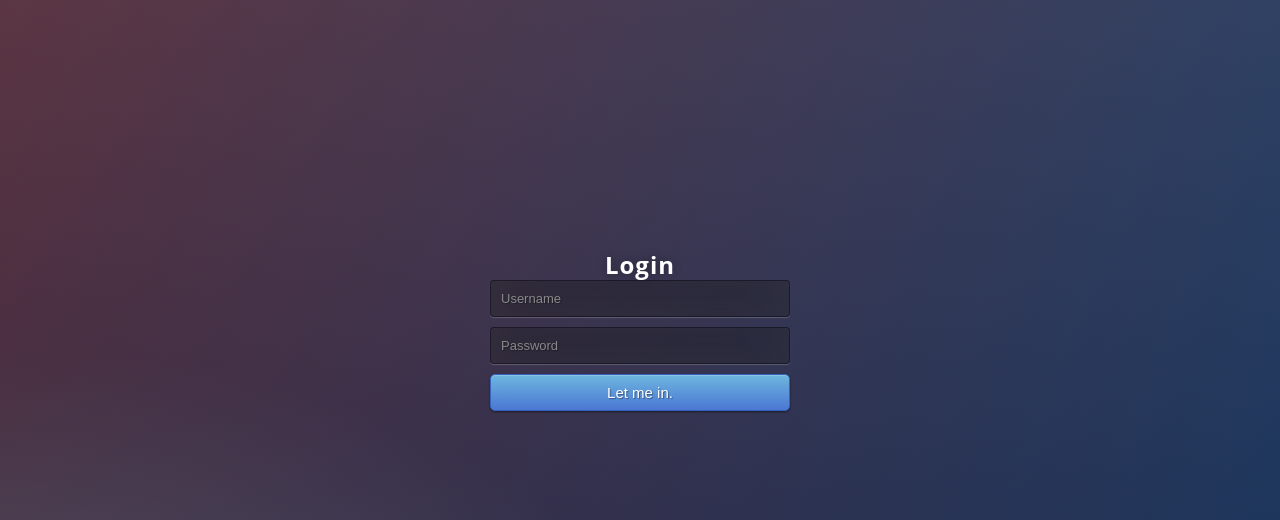
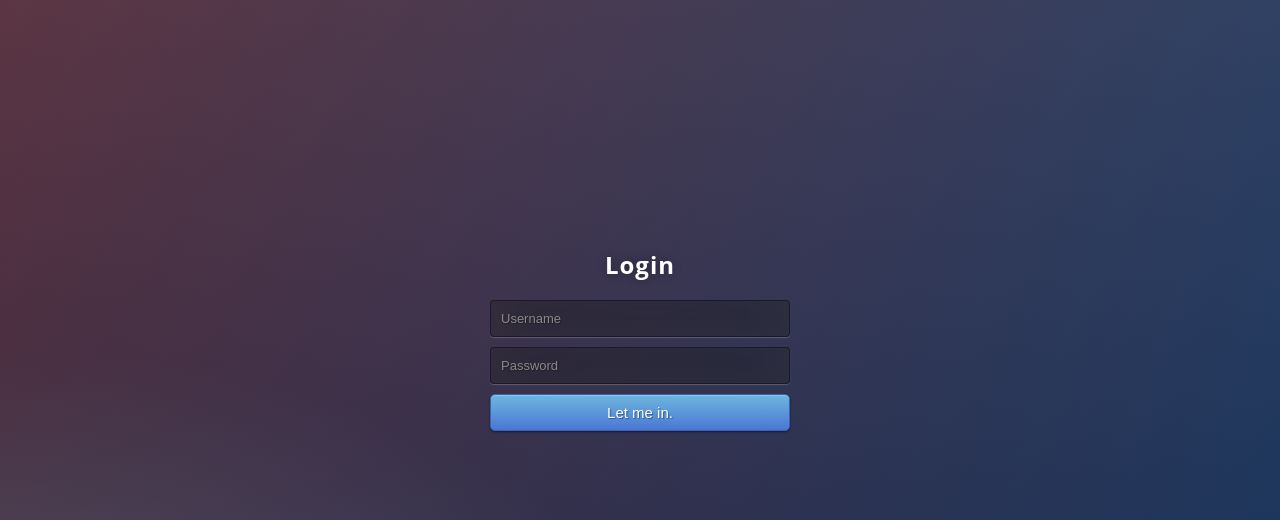
Before and after one commit to BenBIH/v1, a Node server app: page /login in a window 1280 px wide. Shown: the top 520 px of the page. Run offline with Node 20, Linux system fonts and the light colour scheme.

Commit message:
Style edit

```diff
--- a/public/stylesheets/style.css
+++ b/public/stylesheets/style.css
@@ -161,7 +161,7 @@ body {
 	width:300px;
 	height:300px;
 }
-.login h1 { color: #fff; text-shadow: 0 0 10px rgba(0,0,0,0.3); letter-spacing:1px; text-align:center; }
+.login h1 { margin-bottom:20px; color: #fff; text-shadow: 0 0 10px rgba(0,0,0,0.3); letter-spacing:1px; text-align:center; }
 
 input {
 	width: 100%;
```
